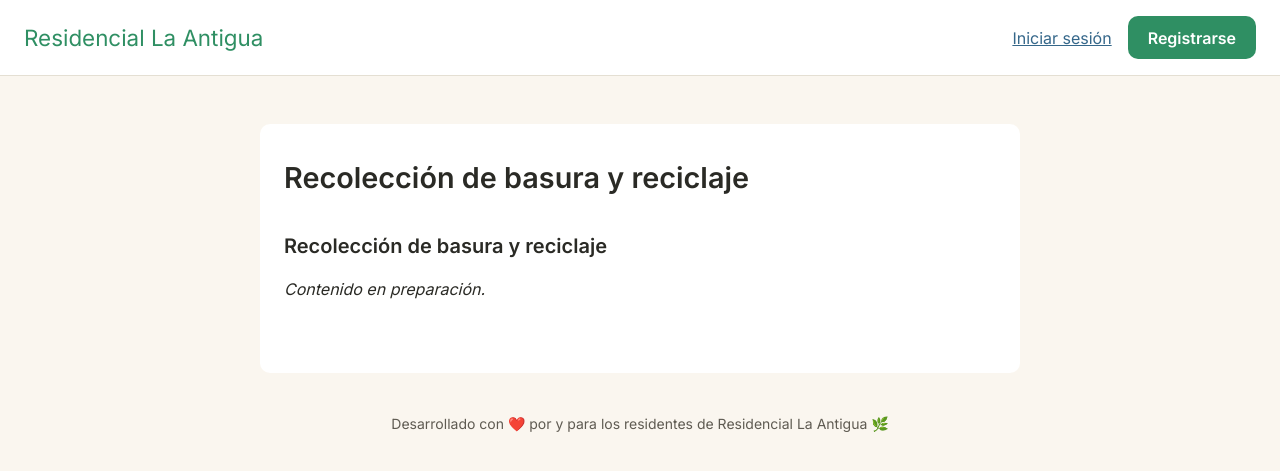
After one commit to Residencial-La-Antigua/website, a Django app: page /informacion/basura-y-reciclaje/ in a window 1280 px wide. The commit adds this page. Shown: the top 471 px of the page. Run offline with Django 5.2, Linux system fonts and the light colour scheme.

Commit message:
Feature: add empty section "basure y reciclaje"

```diff
--- a/config/urls.py
+++ b/config/urls.py
@@ -28,4 +28,9 @@ urlpatterns = [
         TemplateView.as_view(template_name="telefonos-importantes.html"),
         name="telefonos-importantes",
     ),
+    path(
+        "informacion/basura-y-reciclaje/",
+        TemplateView.as_view(template_name="basura-y-reciclaje.html"),
+        name="basura-y-reciclaje",
+    ),
 ]
--- /dev/null
+++ b/templates/basura-y-reciclaje.html
@@ -0,0 +1,19 @@
+{% extends "base.html" %}
+{% load static %}
+
+{% block title %}Recolección de basura y reciclaje{% endblock %}
+
+{% block extra_css %}
+<link rel="stylesheet" href="{% static 'css/informacion.css' %}" />
+{% endblock %}
+
+{% block content %}
+<article class="info-page">
+  <h1>Recolección de basura y reciclaje</h1>
+
+  <section class="info-section" aria-labelledby="basura-heading">
+    <h2 id="basura-heading">Recolección de basura y reciclaje</h2>
+    <p><em>Contenido en preparación.</em></p>
+  </section>
+</article>
+{% endblock %}
--- a/templates/home.html
+++ b/templates/home.html
@@ -36,6 +36,7 @@
   <h2>Información Básica</h2>
   <ul>
     <li>☎️ &nbsp;<a href="{% url 'telefonos-importantes' %}">Teléfonos importantes</a></li>
+    <li>♻️ &nbsp;<a href="{% url 'basura-y-reciclaje' %}">Recolección de basura y reciclaje</a></li>
   </ul>
   {% endif %}
 </div>
```
